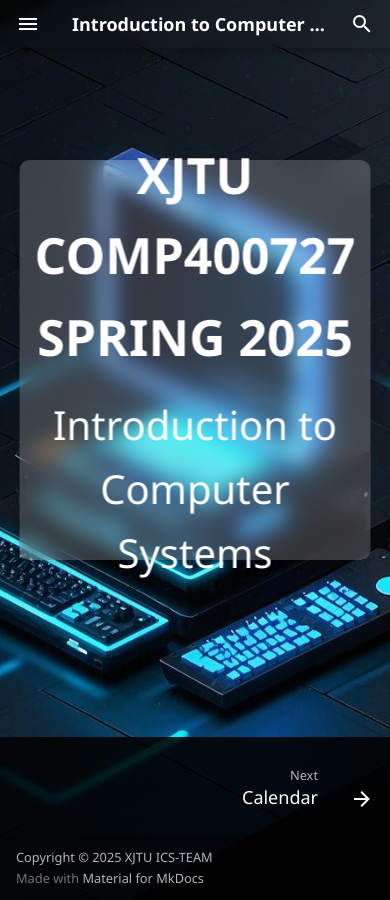
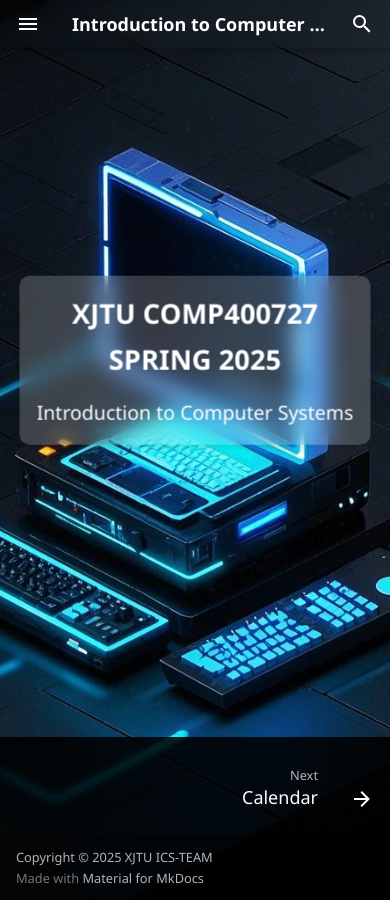
Before and after one commit to xjtu-ics/ics-webpage, an MkDocs documentation site: the page built from docs/index.md, in a window 390 px wide. Built offline with MkDocs 1.6.1 and Material for MkDocs 9.7.7, drawn with Linux system fonts in a browser that asks for light colours; comment, search, counter and statistics services are not loaded; the version menu is left out.

Commit message:
fix: further media adaption for home page, calendar page and staff page

```diff
--- a/docs/stylesheets/home.css
+++ b/docs/stylesheets/home.css
@@ -34,7 +34,7 @@
     width: 900px; /* 使用百分比宽度，适应不同屏幕 */
     max-width: 900px; /* 设置最大宽度，避免在大屏幕上过于宽大 */
     height: 40%; /* 高度自适应内容 */
-    min-height: 400px; /* 设置最小高度 */
+
     background: rgba(255, 255, 255, 0.2);
     backdrop-filter: blur(10px);
     -webkit-backdrop-filter: blur(10px);
@@ -96,17 +96,17 @@
 @media (max-width: 950px) {
     .frosted-glass {
         width: 90%; /* 在小屏幕上使用更宽的宽度 */
-        height: 30%; /* 高度自适应内容 */
+        height: auto; /* 高度自适应内容 */
         padding: 15px; /* 减小内边距 */
     }
 
     .frosted-glass div:first-child,
     .frosted-glass div:nth-child(2) {
-        font-size: 50px; /* 减小字体大小 */
+        font-size: 7vw; /* 减小字体大小 */
         font-weight: bold;
     }
 
     .frosted-glass div:nth-child(3) {
-        font-size: 40px; /* 减小字体大小 */
+        font-size: 5vw; /* 减小字体大小 */
     }
 }
--- a/docs/stylesheets/staff.css
+++ b/docs/stylesheets/staff.css
@@ -32,6 +32,7 @@
 @media (max-width: 950px) {
     .profile-card {
         width: 100%; /* 设置宽度为原来的一半 */
+        height: auto;
     }
 }
 .profile-image {
@@ -49,6 +50,7 @@
 
 .profile-info {
     flex: 1;
+    overflow: hidden;
 }
 
 .profile-name {
```
Also changed, not shown: docs/stylesheets/calendar.css (+25 -0 lines).
